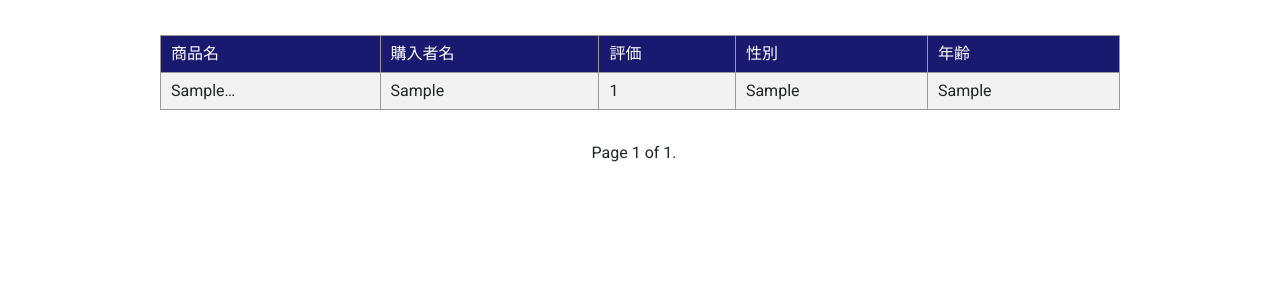
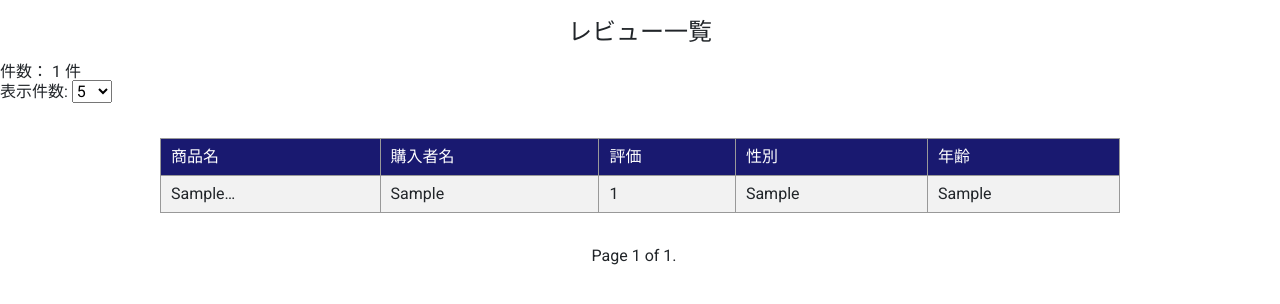
Before and after one commit to Shiroari175/rakuten-review-system, a Django app: page /rak/review_list/ in a window 1280 px wide. Shown: the part 48-352 px from the top of the page. Run offline with Django 4.2, Linux system fonts and the light colour scheme; a user stored in the database is signed in; tables that the repository leaves empty hold one stand-in row (values such as "Sample post").

Commit message:
作成中

```diff
--- a/rakutenproject/reviewapp/templates/review_list.html
+++ b/rakutenproject/reviewapp/templates/review_list.html
@@ -2,6 +2,17 @@
 {% block title %}レビュー　一覧{% endblock %}
 {% block content %}
 <div class="list-container">
+    <h2 class="list-title text-center">レビュー一覧</h2>
+    件数：&nbsp;{{ page_obj.paginator.count }}&nbsp;件
+    <form method="get" action=".">
+    <label for="page_size">表示件数:</label>
+    <select id="page_size" name="page_size" onchange="this.form.submit()">
+        <option value="5">5</option>
+        <option value="10">10</option>
+        <option value="25">25</option>
+        <option value="50">50</option>
+    </select>
+    </form>
     <table>
     <tr>
         <th>商品名</th>
--- a/rakutenproject/static/css/base_style.css
+++ b/rakutenproject/static/css/base_style.css
@@ -66,6 +66,10 @@ th {
 }
 
 /* ページネーション部分：共通 */
+.list-title {
+    margin: 20px;
+    font-size: 24px;
+}
 .list-pagination {
     margin: 15px;
     padding-bottom: 30px;
```
